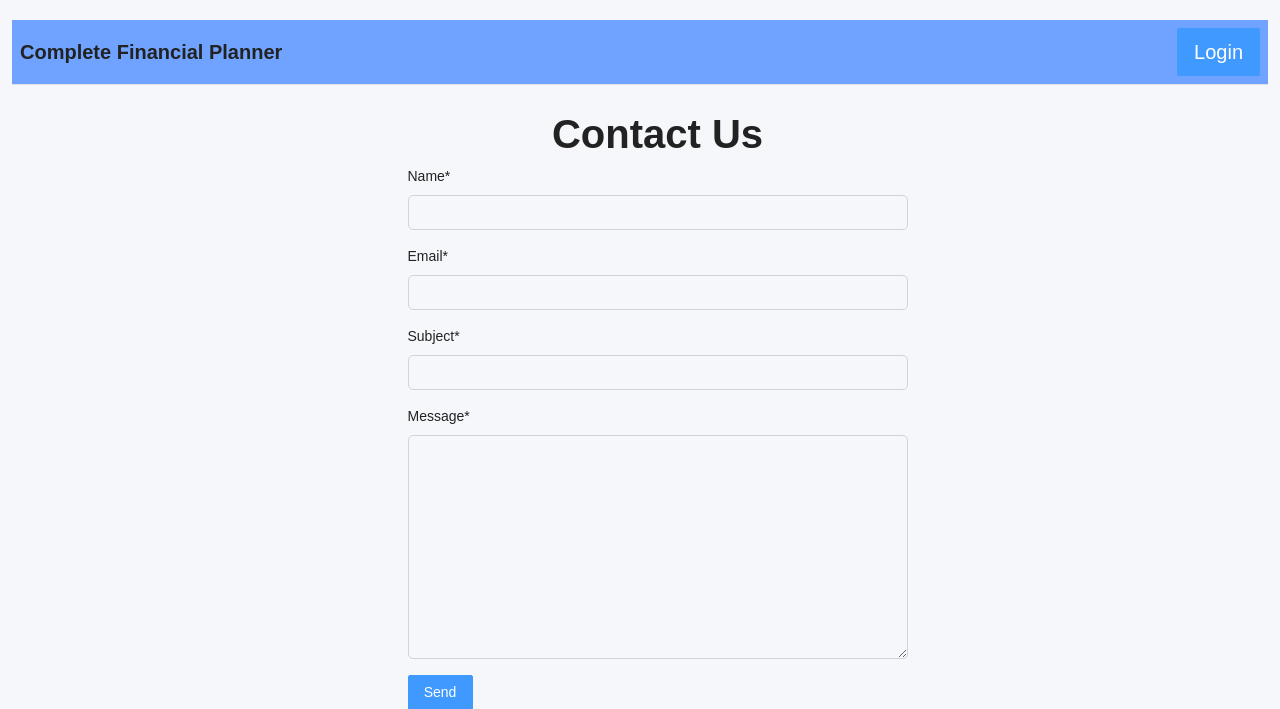
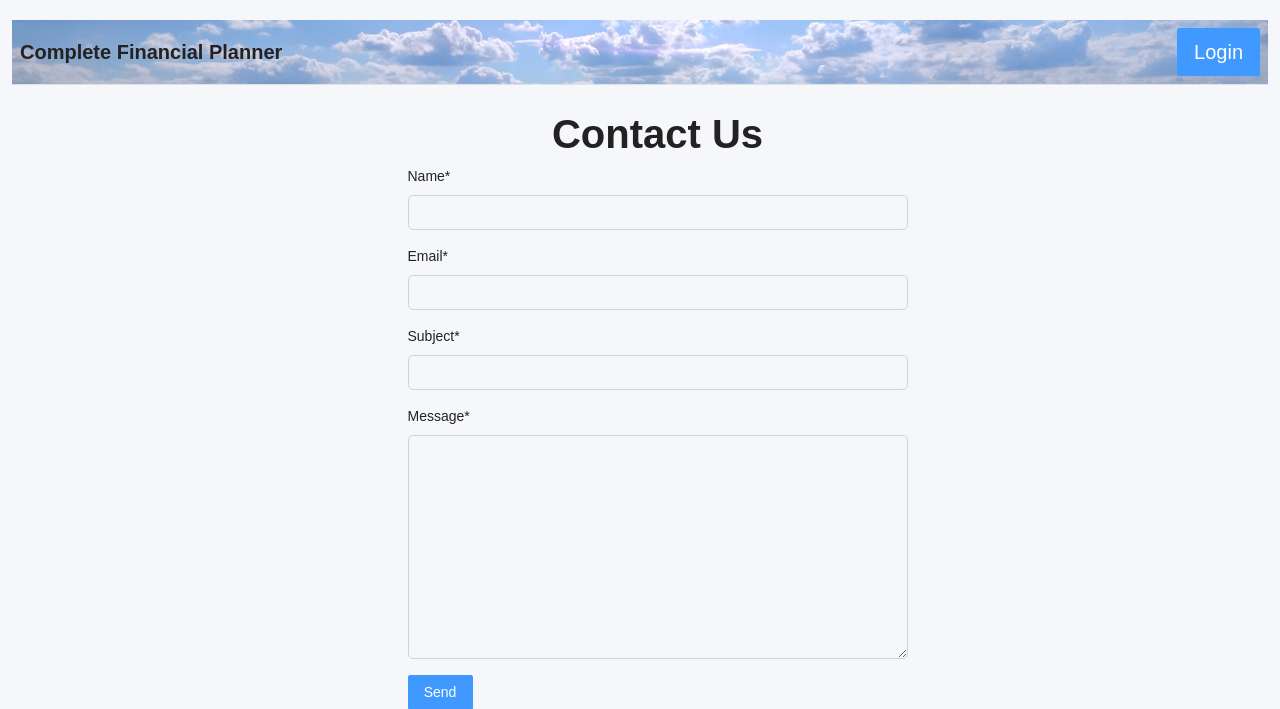
Before and after one commit to MarcinDJacz/Complete_Financial_Planner, a Django app: page /planner/contact/ in a window 1280 px wide. Shown: the top 709 px of the page. Run offline with Django 5.2, Linux system fonts and the light colour scheme; some libraries are stand-ins or nearby versions; some web fonts are replaced.

Commit message:
feat(ui): apply another visual improvements across the site

```diff
--- a/static/css/my_styles.css
+++ b/static/css/my_styles.css
@@ -46,3 +46,12 @@ h1{
   color: red;
   font-weight: bold;
 }
+.hero{
+    width: 95%;
+    height: auto;
+    background-image: url('/static/images/background.jpg');
+    background-position: center;
+    background-repeat: no-repeat;
+    background-size: cover;
+
+}
--- a/templates/base.html
+++ b/templates/base.html
@@ -16,6 +16,10 @@
   <style>
     header{
     background-color:#6FA3FF;
+    background-image: url('/static/images/clouds.png') !important;
+    background-position: center;
+    background-repeat: no-repeat;
+    background-size: cover;
     }
      .form-container{
     margin: 0 auto;
--- a/templates/planner/index.html
+++ b/templates/planner/index.html
@@ -12,6 +12,7 @@
 </style>
 {% endblock %}
 {% block content %}
+<div class="hero">
     <!-- [ Main Content ] start -->
     <div class="row">
         <!-- order-card start -->
@@ -89,7 +90,9 @@
         </div>
 
     <!-- [ Main Content ] end -->
+
     {% endblock content %}
+</div>
 
 {% block extrajs %}
 <!-- custom-chart js -->
```
Also changed, not shown: static/images/background2.jpg (added), static/images/clouds.png (added), 1 other file. Lines whose indentation alone changed are shown as unchanged.
